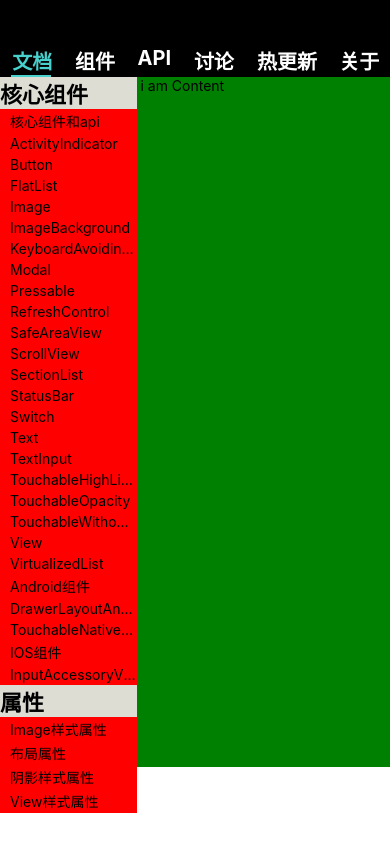
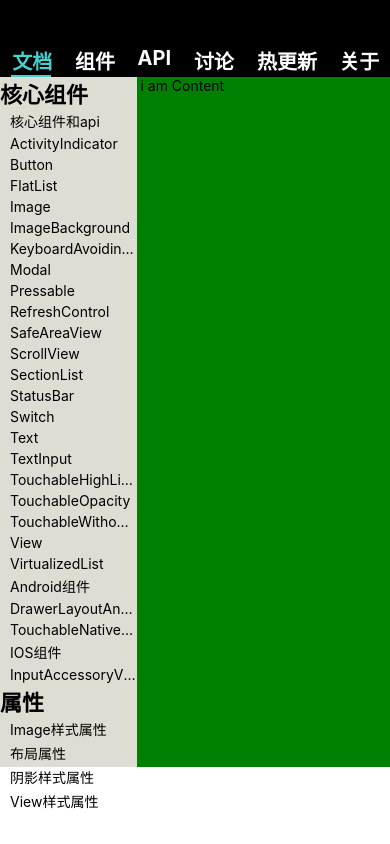
Before and after one commit to xujianhuaap/lesson_react_native, a React Native app: screen / in a window 390 px wide. Built offline with nearby package versions, Linux system fonts and the light colour scheme.

Commit message:
feature:code test

```diff
--- a/src/main/RightBar.js
+++ b/src/main/RightBar.js
@@ -9,17 +9,11 @@ import {
 
 const ItemView = ({title}) => {
   return (
-    <TouchableHighlight
-      onPress={console.log('123')}
-      style={styles.sectionItem}
-      activeOpacity={0.3}
-      underlayColor="green">
-      <View>
-        <Text numberOfLines={1} ellipsizeMode="middle">
-          {title}
-        </Text>
-      </View>
-    </TouchableHighlight>
+    <View style={styles.sectionItem}>
+      <Text numberOfLines={1} ellipsizeMode="middle">
+        {title}
+      </Text>
+    </View>
   );
 };
 
@@ -74,7 +68,9 @@ class RightBar extends Component {
         <SectionList
           sections={this.DATA}
           keyExtractor={(item, index) => item + index}
-          renderItem={({item}) => <ItemView title={item.title} />}
+          renderItem={({item}) => (
+            <ItemView title={item.title} />
+          )}
           renderSectionHeader={({section: {title}}) => (
             <Text style={styles.sectionHeader}>{title}</Text>
           )}
@@ -94,7 +90,6 @@ const styles = StyleSheet.create({
     paddingBottom: 2,
     paddingTop: 2,
     fontSize: 21,
-    backgroundColor: 'red',
   },
 });
 export default RightBar;
```
